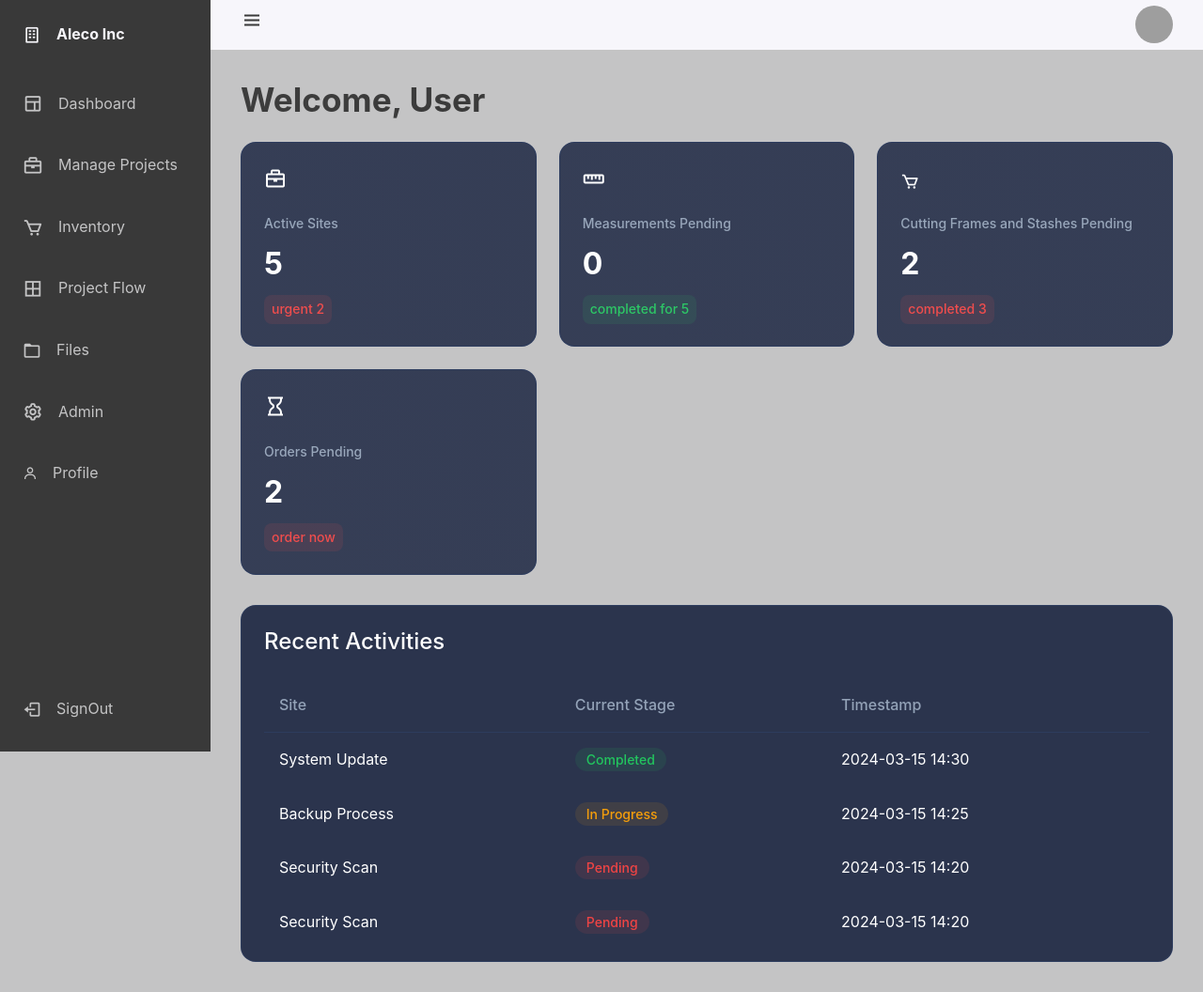
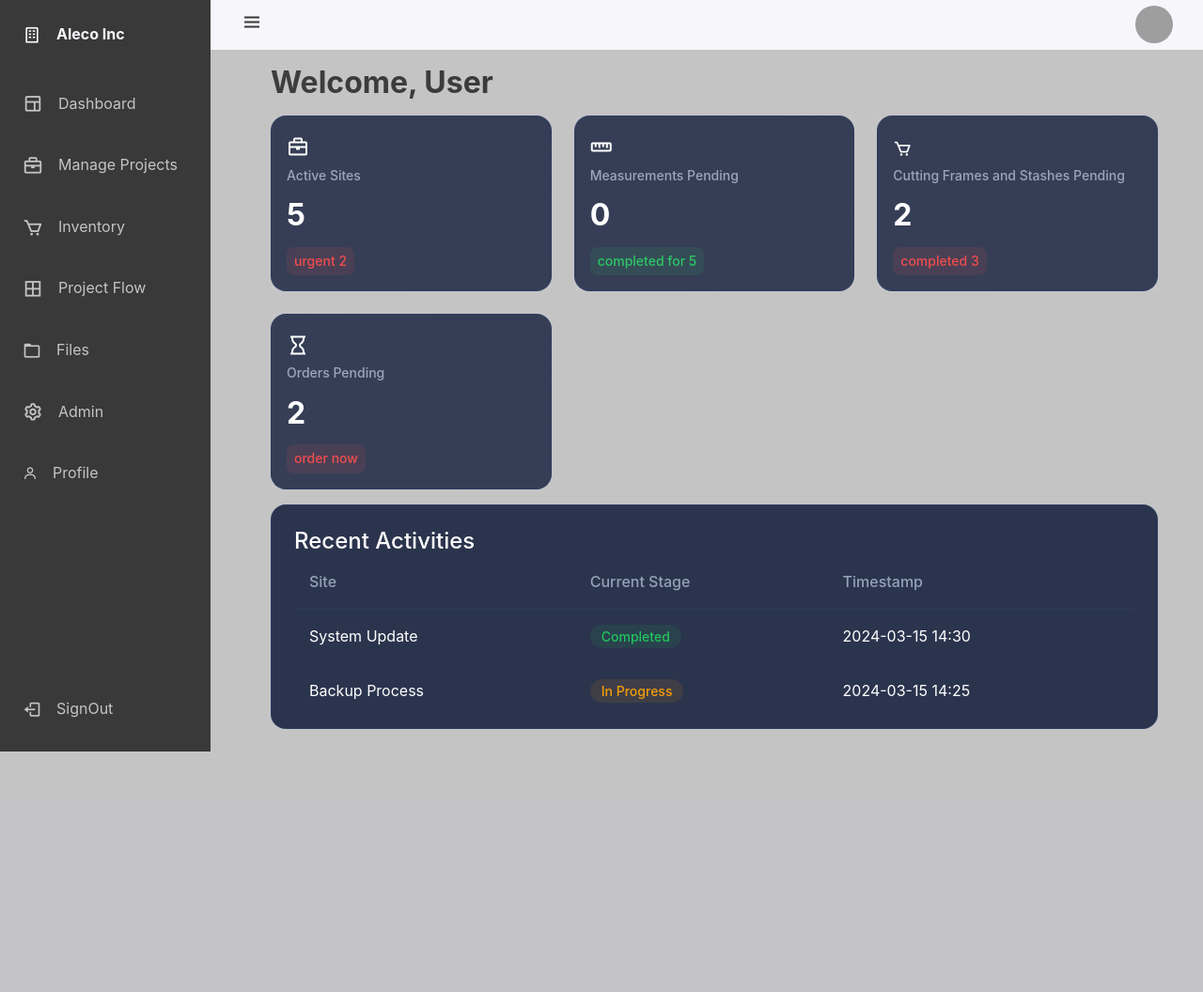
Before and after one commit to Nerdparth/aleco-crm, a Django app: page / in a window 1280 px wide. Shown: the whole page at 94% size. After the commit the page ends 800 px from the top, so only its background shows below. Run offline with Django 5.2, Linux system fonts and the light colour scheme; data comes from the database, SQL or seed files in the repository; some libraries are stand-ins or nearby versions; grey boxes are pictures that could not be loaded.

Commit message:
dashboard errors

```diff
--- a/Aleco_CRM/templates/dashboard.html
+++ b/Aleco_CRM/templates/dashboard.html
@@ -16,13 +16,14 @@
         --card-border: rgba(59, 130, 246, 0.1);
         --gradient-start: #3b82f6;
         --gradient-end: #8b5cf6;
+        --sidebar-width: 0px;
+        --sidebar-collapsed-width: 78px;
     }
 
     * {
         margin: 0;
         padding: 0;
         box-sizing: border-box;
-    overflow: hidden;
     }
 
     body {
@@ -30,19 +31,36 @@
         background-color: var(--primary-bg);
         color: var(--text-primary);
         line-height: 1.6;
-    min-height: 100vh;
-    padding: 2rem;
+        height: 100vh;
+        width: 100vw;
+        overflow: hidden;
     }
 
     .dashboard {
-    max-width: 1400px;
-    margin: 0 auto;
+        height: 100vh;
+        padding: 2rem;
+        padding-top: 1rem;
+        margin-left: var(--sidebar-width);
+        transition: margin-left 0.3s ease;
+
+    }
+
+    /* Adjust margin when sidebar is collapsed */
+    body.nav-collapsed .dashboard {
+        margin-left: var(--sidebar-collapsed-width);
+    }
+
+    .dashboard-content {
+        height: 100%;
+        display: flex;
+        flex-direction: column;
+        max-height: calc(100vh - 4rem);
     }
 
     .dashboard-title {
-    font-size: 2.2rem;
+        font-size: 2.0rem;
         font-weight: 700;
-    margin-bottom: 1.5rem;
+        margin-bottom: 1.0rem;
         background: linear-gradient(to right, #3d3d3d, #333333);
         -webkit-background-clip: text;
         background-clip: text;
@@ -53,18 +71,17 @@
         display: grid;
         grid-template-columns: repeat(auto-fit, minmax(250px, 1fr));
         gap: 1.5rem;
-    margin-bottom: 2rem;
+        margin-bottom: 1rem;
     }
 
     .stat-card {
         background: var(--card-bg);
         border-radius: 1rem;
-    padding: 1.5rem;
+        padding: 1.0rem;
         padding-bottom: 1rem;
         border: 1px solid var(--card-border);
         transition: all 0.3s ease;
         position: relative;
-    overflow: hidden;
     }
 
     .stat-card:hover {
@@ -91,7 +108,7 @@
 
     .stat-icon {
         font-size: 1.5rem;
-    margin-bottom: 1rem;
+        margin-bottom: 0rem;
     }
 
     .stat-content h3 {
@@ -105,12 +122,6 @@
         font-size: 2rem;
         font-weight: 700;
         margin-bottom: 0.5rem;
-}
-
-.unit {
-    font-size: 1rem;
-    color: var(--text-secondary);
-    margin-left: 0.25rem;
     }
 
     .stat-change {
@@ -136,15 +147,23 @@
         border-radius: 1rem;
         padding: 1.5rem;
         border: 1px solid var(--card-border);
-    overflow: auto;
-    height: 380px;
-    width: 100%;
+        flex: 1;
+
+        display: flex;
+        flex-direction: column;
+        margin-bottom: 3%;
     }
 
     .table-container h2 {
         font-size: 1.5rem;
-    margin-bottom: 1.5rem;
+        margin-bottom: 0rem;
         color: var(--text-primary);
+    }
+
+    .table-scroll {
+        overflow-y: auto;
+        flex: 1;
+
     }
 
     .data-table {
@@ -162,6 +181,9 @@
         color: var(--text-secondary);
         font-weight: 500;
         border-bottom: 1px solid var(--card-border);
+        position: sticky;
+        top: 0;
+        background: var(--card-bg);
     }
 
     .data-table tr:hover {
@@ -191,11 +213,7 @@
     }
 
     @media (max-width: 768px) {
-    *{
-        overflow: auto;
-    }
-
-    body {
+        .dashboard {
             padding: 1rem;
         }
 
@@ -206,18 +224,22 @@
         .stats-grid {
             grid-template-columns: 1fr;
         }
-
-    .table-container {
+        body{
             overflow: auto;
         }
 
-    .data-table {
-        min-width: 600px;
+    }
+
+    @media (min-width: 768px) {
+        .table-container{
+        min-height: 0;
         }
     }
+
 </style>
 <div class="dashboard">
-    <h2 class="dashboard-title">Welcome, User</h2>
+    <div class="dashboard-content">
+        <h4 class="dashboard-title">Welcome, User</h4>
 
         <div class="stats-grid">
             <div class="stat-card">
@@ -259,6 +281,7 @@
 
         <div class="table-container">
             <h2>Recent Activities</h2>
+            <div class="table-scroll">
                 <table class="data-table">
                     <thead>
                         <tr>
@@ -302,4 +325,6 @@
                 </table>
             </div>
         </div>
+    </div>
+</div>
 {% endblock %}
```
Lines whose indentation alone changed are shown as unchanged.
